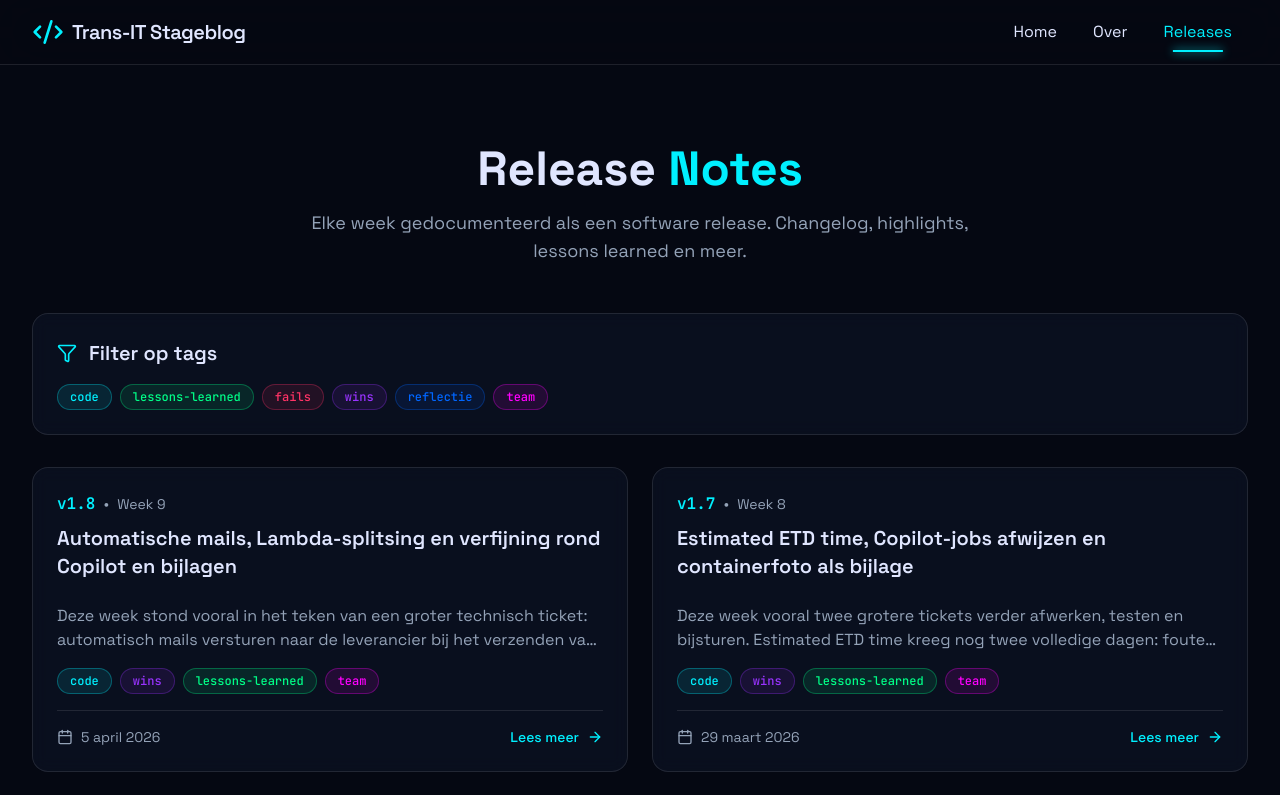
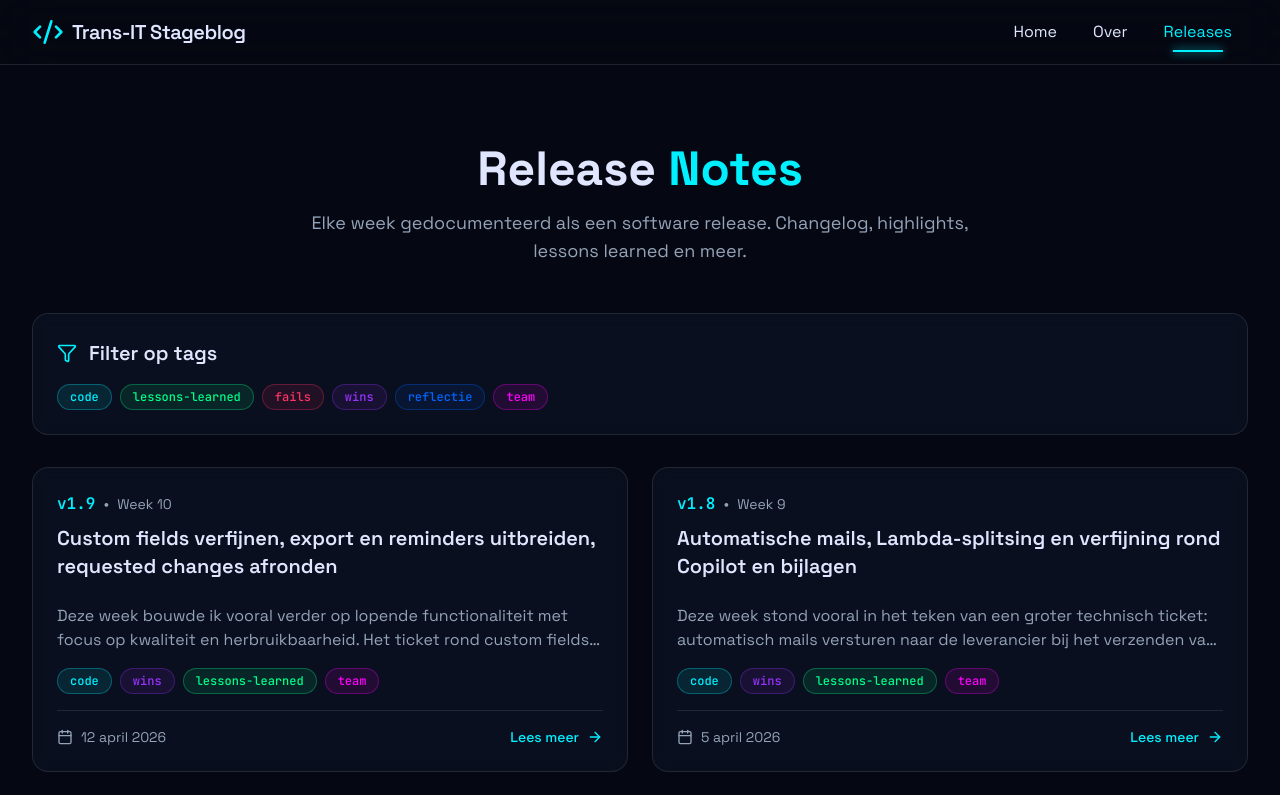
Before and after one commit to LarsVerheyden/stageblog-v2, a React (Vite) app: page /blog in a window 1280 px wide. Shown: the top 795 px of the page. Built offline with nearby package versions, Linux system fonts and the light colour scheme.

Commit message:
Week 10 release

```diff
--- a/src/app/data/blogPosts.ts
+++ b/src/app/data/blogPosts.ts
@@ -1,6 +1,51 @@
 import { BlogPost } from '../types';
 
 export const blogPosts: BlogPost[] = [
+  {
+    id: 'week-10',
+    week: 10,
+    version: 'v1.9',
+    title: 'Custom fields verfijnen, export en reminders uitbreiden, requested changes afronden',
+    date: '2026-04-12',
+    teaser:
+      'Deze week bouwde ik vooral verder op lopende functionaliteit met focus op kwaliteit en herbruikbaarheid. Het ticket rond custom fields for drivers is zo goed als volledig afgerond en de bestaande logica werd opgeschoond zodat uitbreidingen later vlotter gaan. Daarna startte ik een nieuw ticket om customer reference en containernummer toe te voegen in de Excel-export en in reminder-mails. Na analyse volgden de nodige Lambda-wijzigingen en de dag erna werkte ik alles af tot het ticket volledig getest was. Tussen het werk door namen we met het team een korte ijsjespauze. De week eindigde met een volledige dag requested changes verwerken, vooral rond leesbaarheid en kleine verbeteringen, waardoor beide tickets er merkbaar strakker op staan.',
+    tags: ['code', 'wins', 'lessons-learned', 'team'],
+    highlights: [
+      'Ticket custom fields for drivers bijna volledig afgerond met extra focus op kwaliteit',
+      'Bestaande custom-fields-logica opgeschoond en herbruikbaarder gemaakt voor latere uitbreidingen',
+      'Nieuw ticket opgestart voor customer reference en containernummer in Excel-export en reminder-mail',
+      'Na eerste analyse de nodige Lambda-aanpassingen doorgevoerd',
+      'Ticket rond export en reminders de volgende dag volledig uitgewerkt en getest',
+      'Korte pauze met collega’s in het lokale ijssalon zorgde voor een leuke break',
+      'Laatste dag volledig besteed aan requested changes met focus op leesbaarheid en kleine verbeteringen'
+    ],
+    technicalSpotlight: {
+      title: 'Herbruikbaarheid als versneller',
+      content:
+        'Door de custom-fields-logica eerst op te schonen en herbruikbaar te maken, kon ik daarna sneller en gerichter verder op het nieuwe ticket rond export en reminders. Die basis hielp om de Lambda-wijzigingen duidelijk af te bakenen en gecontroleerd te testen. Het maakte opnieuw zichtbaar dat investeren in structuur vooraf latere uitbreidingen eenvoudiger maakt.'
+    },
+    learned: [
+      'Afwerken is meer dan klaar krijgen, de kwaliteit van de basis bepaalt hoe vlot een volgend ticket gaat',
+      'Herbruikbare code verlaagt de drempel om nieuwe velden op meerdere plekken toe te voegen',
+      'Requested changes rond leesbaarheid lijken klein maar maken een groot verschil in onderhoudbaarheid',
+    ],
+    changelog: {
+      added: [
+        'Customer reference en containernummer toegevoegd aan Excel-export van de reminder-mail',
+        'Benodigde Lambda-wijzigingen voor de nieuwe export- en reminderdata'
+      ],
+      changed: [
+        'Custom-fields-logica herwerkt met nadruk op opschoning en herbruikbaarheid',
+        'Codekwaliteit verhoogd door requested changes op twee recente tickets volledig te verwerken'
+      ],
+      fixed: [
+        'Leesbaarheidsproblemen en kleine verbeterpunten uit reviewcomments op beide tickets'
+      ],
+      knownIssues: [
+        'Custom fields for drivers was deze week zo goed als afgerond, laatste afronding nodig in de volgende week'
+      ]
+    }
+  },
   {
     id: 'week-9',
     week: 9,
```
